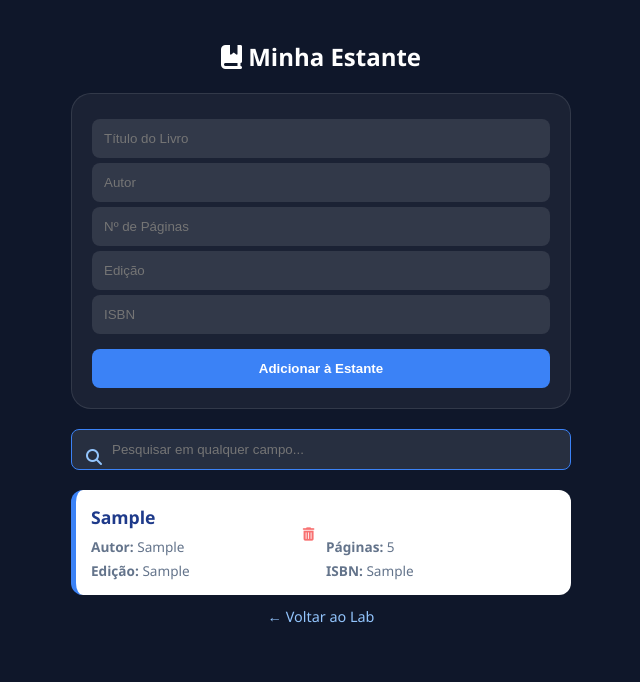
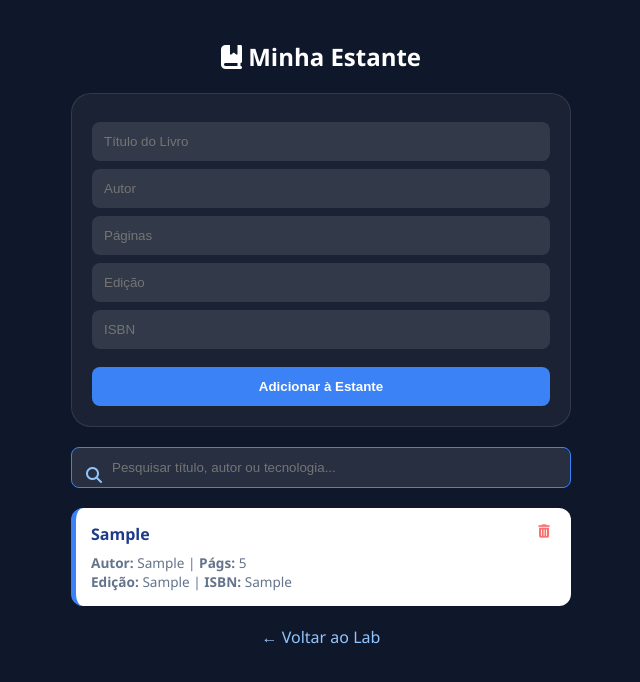
Before and after one commit to tluistorres/meu-lab-web, a plain HTML site: page biblioteca.html in a window 1280 px wide. Both pictures are taken after typing "Sample", "Sample", "5", "Sample", "Sample" into the empty fields and a click on the button "Adicionar à Estante". Shown: the whole page, without its empty margins (319-959 px from the left). Drawn offline with Linux system fonts and the light colour scheme.

Commit message:
"Atualizando"

```diff
--- a/biblioteca.html
+++ b/biblioteca.html
@@ -9,19 +9,19 @@
         body { margin: 0; padding: 20px; font-family: 'Segoe UI', sans-serif; background: #0f172a; color: white; display: flex; flex-direction: column; align-items: center; }
         .container { width: 100%; max-width: 500px; }
         .card-input { background: rgba(255, 255, 255, 0.05); padding: 20px; border-radius: 20px; border: 1px solid rgba(255,255,255,0.1); margin-bottom: 20px; }
-        input { width: 100%; padding: 12px; margin: 5px 0; border-radius: 8px; border: none; background: rgba(255,255,255,0.1); color: white; box-sizing: border-box; display: block; }
-        button { width: 100%; padding: 12px; background: #3b82f6; color: white; border: none; border-radius: 8px; cursor: pointer; font-weight: bold; margin-top: 10px; }
+        input { width: 100%; padding: 12px; margin: 8px 0; border-radius: 8px; border: none; background: rgba(255,255,255,0.1); color: white; box-sizing: border-box; display: block; }
+        .btn-add { width: 100%; padding: 12px; background: #3b82f6; color: white; border: none; border-radius: 8px; cursor: pointer; font-weight: bold; margin-top: 10px; }
 
-        .search-box { position: relative; margin-bottom: 20px; }
-        .search-box input { padding-left: 40px; border: 1px solid #3b82f6; }
+        .search-box { position: relative; margin-bottom: 20px; width: 100%; }
+        .search-box input { padding-left: 40px; border: 1px solid #3b82f6; width: 100%; }
         .search-box i { position: absolute; left: 15px; top: 20px; color: #93c5fd; }
 
         .livro-item { background: white; color: #1e293b; padding: 15px; border-radius: 12px; margin-bottom: 10px; border-left: 5px solid #3b82f6; position: relative; }
-        .livro-item h4 { margin: 0; color: #1e3a8a; font-size: 1.1rem; }
-        .info-grid { display: grid; grid-template-columns: 1fr 1fr; gap: 5px; font-size: 0.85rem; color: #64748b; margin-top: 8px; }
+        .livro-item h4 { margin: 0; color: #1e3a8a; }
+        .info-detalhes { font-size: 0.85rem; color: #64748b; margin-top: 8px; line-height: 1.4; }
 
         .btn-del { position: absolute; top: 15px; right: 15px; color: #f87171; background: none; border: none; cursor: pointer; }
-        .back-link { margin-top: 20px; color: #93c5fd; text-decoration: none; font-size: 0.9rem; }
+        .back-link { margin-top: 20px; color: #93c5fd; text-decoration: none; display: block; text-align: center; }
     </style>
 </head>
 <body>
@@ -32,52 +32,56 @@
         <div class="card-input">
             <input type="text" id="titulo" placeholder="Título do Livro">
             <input type="text" id="autor" placeholder="Autor">
-            <input type="number" id="paginas" placeholder="Nº de Páginas">
+            <input type="number" id="paginas" placeholder="Páginas">
             <input type="text" id="edicao" placeholder="Edição">
             <input type="text" id="isbn" placeholder="ISBN">
-            <button onclick="adicionarLivro()">Adicionar à Estante</button>
+            <button class="btn-add" onclick="adicionarLivro()">Adicionar à Estante</button>
         </div>
 
         <div class="search-box">
             <i class="fa-solid fa-magnifying-glass"></i>
-            <input type="text" id="inputBusca" placeholder="Pesquisar em qualquer campo..." onkeyup="renderizar()">
+            <input type="text" id="inputBusca" placeholder="Pesquisar título, autor ou tecnologia..." onkeyup="renderizar()">
         </div>
 
         <div id="listaLivros"></div>
-        <center><a href="index.html" class="back-link">← Voltar ao Lab</a></center>
+        <a href="index.html" class="back-link">← Voltar ao Lab</a>
     </div>
 
     <script>
         const CHAVE = 'biblioteca_luis';
 
-        // Carrega e tenta mapear o que existir para o formato novo
-        let meusLivros = (JSON.parse(localStorage.getItem(CHAVE)) || []).map(item => ({
-            titulo: item.titulo || item.title || "Sem título",
-            autor: item.autor || item.isbn || "Desconhecido",
-            paginas: item.paginas || item.pages || "---",
-            edicao: item.edicao || "---",
-            isbn: item.isbn || "---"
-        }));
+        // Carregar dados de forma segura
+        function obterDados() {
+            try {
+                const dados = localStorage.getItem(CHAVE);
+                return dados ? JSON.parse(dados) : [];
+            } catch (e) {
+                return [];
+            }
+        }
+
+        let meusLivros = obterDados();
 
         function adicionarLivro() {
-            const t = document.getElementById('titulo').value;
-            const a = document.getElementById('autor').value;
-            const p = document.getElementById('paginas').value;
-            const e = document.getElementById('edicao').value;
-            const i = document.getElementById('isbn').value;
+            const novoLivro = {
+                t: document.getElementById('titulo').value,
+                a: document.getElementById('autor').value,
+                p: document.getElementById('paginas').value,
+                e: document.getElementById('edicao').value,
+                i: document.getElementById('isbn').value
+            };
 
-            if (!t) return alert("Título é obrigatório!");
+            if (!novoLivro.t) return alert("O título é obrigatório!");
 
-            const novo = { titulo: t, autor: a, paginas: p, edicao: e, isbn: i };
-            meusLivros.unshift(novo);
+            meusLivros.unshift(novoLivro);
             salvar();
 
-            // Limpa todos os campos
+            // Limpar campos
             ['titulo', 'autor', 'paginas', 'edicao', 'isbn'].forEach(id => document.getElementById(id).value = '');
         }
 
         function removerLivro(index) {
-            if(confirm("Remover este exemplar?")) {
+            if(confirm("Deseja remover este livro?")) {
                 meusLivros.splice(index, 1);
                 salvar();
             }
@@ -94,20 +98,18 @@
             lista.innerHTML = '';
 
             meusLivros.forEach((livro, index) => {
-                // PESQUISA TOTAL: Título, Autor, Edição ou ISBN
-                const textoCompleto = `${livro.titulo} ${livro.autor} ${livro.edicao} ${livro.isbn}`.toLowerCase();
+                // Pesquisa em todos os campos que você preencheu
+                const textoBusca = `${livro.t} ${livro.a} ${livro.e} ${livro.i}`.toLowerCase();
 
-                if (textoCompleto.includes(busca)) {
+                if (textoBusca.includes(busca)) {
                     const div = document.createElement('div');
                     div.className = 'livro-item';
                     div.innerHTML = `
                         <button class="btn-del" onclick="removerLivro(${index})"><i class="fa-solid fa-trash-can"></i></button>
-                        <h4>${livro.titulo}</h4>
-                        <div class="info-grid">
-                            <span><strong>Autor:</strong> ${livro.autor}</span>
-                            <span><strong>Páginas:</strong> ${livro.paginas}</span>
-                            <span><strong>Edição:</strong> ${livro.edicao}</span>
-                            <span><strong>ISBN:</strong> ${livro.isbn}</span>
+                        <h4>${livro.t || 'Sem Título'}</h4>
+                        <div class="info-detalhes">
+                            <b>Autor:</b> ${livro.a || '---'} | <b>Págs:</b> ${livro.p || '---'}<br>
+                            <b>Edição:</b> ${livro.e || '---'} | <b>ISBN:</b> ${livro.i || '---'}
                         </div>
                     `;
                     lista.appendChild(div);
@@ -115,6 +117,7 @@
             });
         }
 
+        // Rodar ao abrir
         renderizar();
     </script>
 </body>
```
